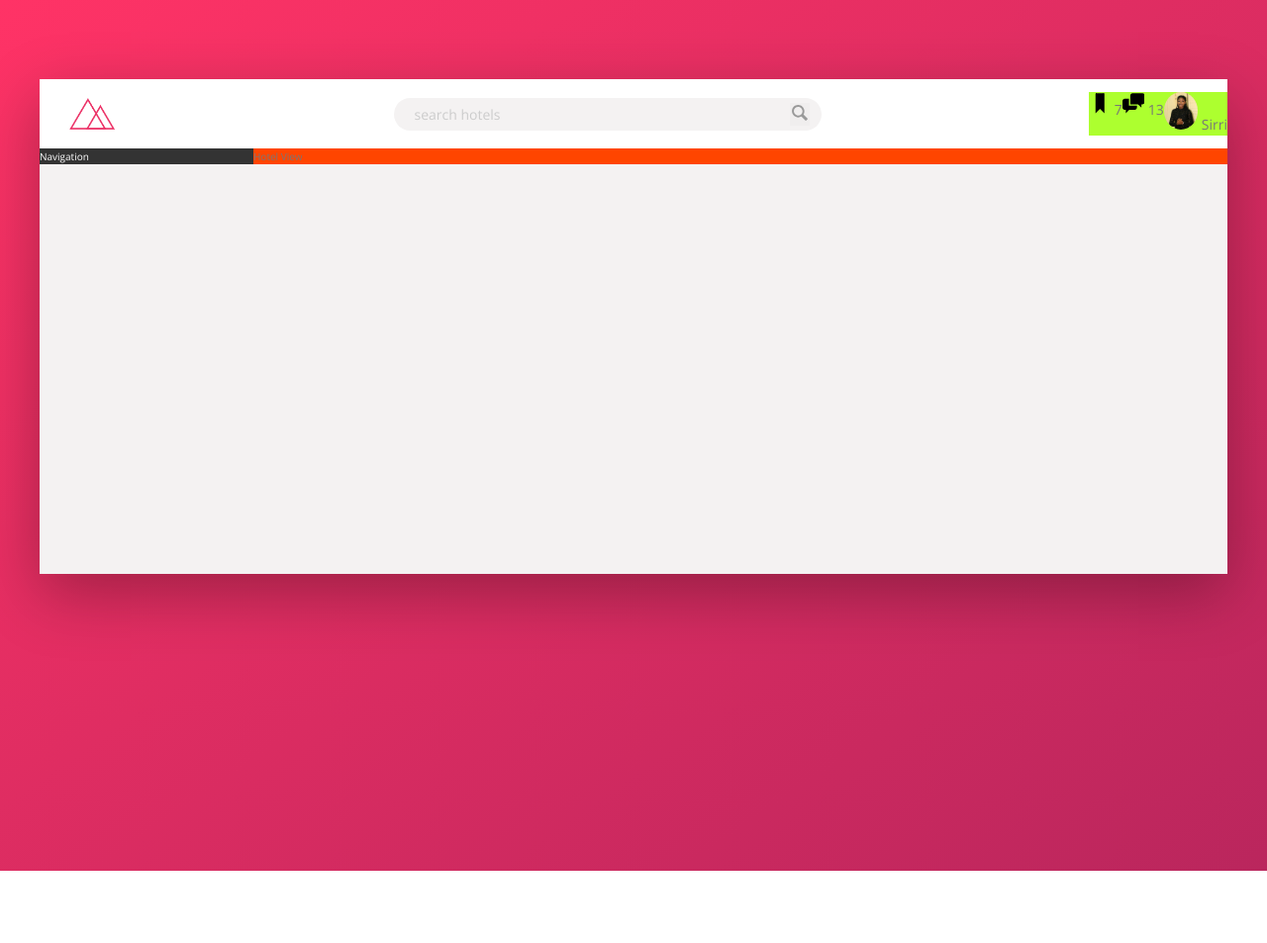
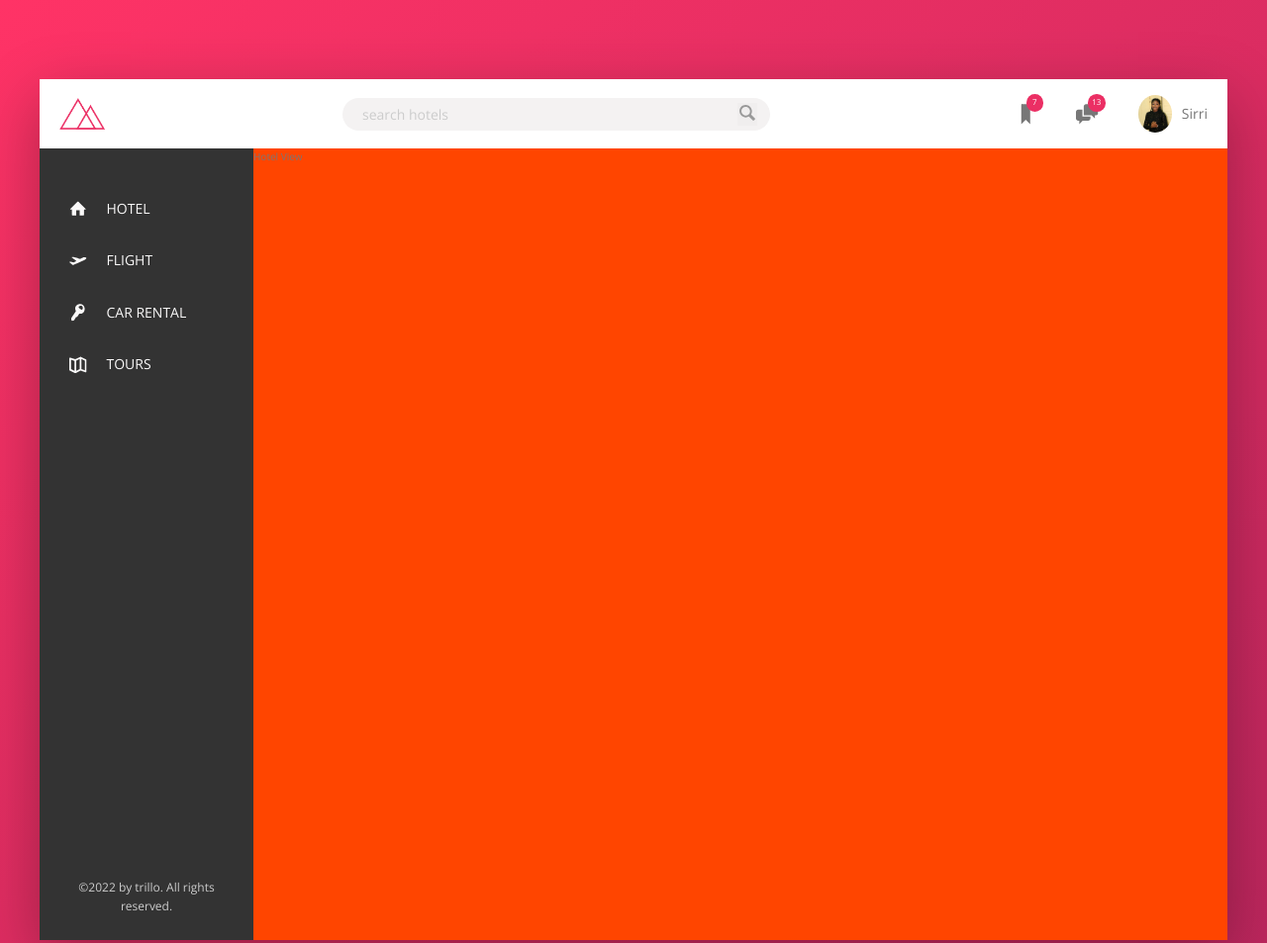
Before and after one commit to SirriCelles/css-trillor-app, a website: page index.html in a window 1280 px wide. Shown: the top 953 px of the page at 99% size. Before the commit the page ends 880 px from the top, so only its background shows below. Drawn offline with nearby package versions, Linux system fonts and the light colour scheme.

Commit message:
adding navigation styles

```diff
--- a/index.html
+++ b/index.html
@@ -44,10 +44,52 @@
                     </div>
                 </nav>
             </header>
+
             <div class="content">
                 <nav class="sidebar">
-                    Navigation
+                    <ul class="side-nav">
+                        <li class="side-nave__item">
+                            <a href="#" class="side-nav__link">
+                                <svg class="side-nav__icon">
+                                    <use xlink:href="img/sprite.svg#icon-home"></use>
+                                </svg>
+                                <span>Hotel</span>
+                            </a>
+                        </li>
+
+                        <li class="side-nave__item">
+                            <a href="#" class="side-nav__link">
+                                <svg class="side-nav__icon">
+                                    <use xlink:href="img/sprite.svg#icon-aircraft-take-off"></use>
+                                </svg>
+                                <span>Flight</span>
+                            </a>
+                        </li>
+
+                        <li class="side-nave__item">
+                            <a href="#" class="side-nav__link">
+                                <svg class="side-nav__icon">
+                                    <use xlink:href="img/sprite.svg#icon-key"></use>
+                                </svg>
+                                <span>Car rental</span>
+                            </a>
+                        </li>
+
+                        <li class="side-nave__item">
+                            <a href="#" class="side-nav__link">
+                                <svg class="side-nav__icon">
+                                    <use xlink:href="img/sprite.svg#icon-map"></use>
+                                </svg>
+                                <span>Tours</span>
+                            </a>
+                        </li>
+                    </ul>
+
+                    <div class="legal">
+                        &copy;2022 by trillo. All rights reserved.
+                    </div>
                 </nav>
+
 
                 <main class="hotel-view">
                     Hotel View
--- a/sass/_layout.scss
+++ b/sass/_layout.scss
@@ -29,9 +29,16 @@
     color: #fff;
 
     flex: 0 0 18%;
+
+    display: flex;
+    flex-direction: column;
+    justify-content: space-between;
 }
 
 .hotel-view {
     background-color: orangered;
+    height: 80rem;
+
     flex: 1;
+
 }
--- a/sass/components.scss
+++ b/sass/components.scss
@@ -3,7 +3,7 @@
 
 .logo {
     height: 3.25rem;
-    margin-left: 3rem;
+    margin-left: 2rem;
 }
 
 
@@ -35,12 +35,14 @@
             background-color: var(--color-grey-light-3);
         }
 
+        // to stlye placeholder only available for webkit support browsers
         &::-webkit-input-placeholder {
             font-weight: 100;
             color: var(--color-grey-light-4);
         }
     }
 
+    // select the adjacen element of input
     &__input:focus + &__button {
         background-color: var(--color-grey-light-3);
     }
@@ -69,29 +71,104 @@
 /////////////////////
 // USER NAVIGATION
 .user-nav {
-    background-color: greenyellow;
+    align-self: stretch;
 
     display: flex;
+    align-items: center;
+
+    // This selects all the direct children of the user nav
+    & > * {
+        padding: 0 2rem;
+        cursor: pointer;
+        height: 100%;
+        display: flex;
+        align-items: center;
+    }
+
+    & > *:hover {
+        border: none;
+        background-color: var(--color-grey-light-2);
+    }
     &__icon-box {
-
+        position: relative;
     }
 
     &__icon {
         height: 2.25rem;
         width: 2.25rem;
+        fill: var(--color-grey-dark-2); // this sets the color of an svg icon
     }
 
     &__notification {
+        font-size: .8rem;
+        height: 1.75rem;
+        width: 1.75rem;
+        border-radius: 50%;
+        background-color: var(--color-primary);
+        color: #fff;
+        position: absolute;
+        top: 1.5rem;
+        right: 1.3rem;
 
+        display: flex;
+        justify-content: center;
+        align-items: center;
     }
 
     &__user-photo {
         height: 3.75rem;
         border-radius: 50%;
+        margin-right: 1rem;
     }
 
-    &__user-name {
+}
+
+//////////////////////////////////@at-root
+// SIDE NAVIGATION
+.side-nav {
+    list-style: none;
+    font-size: 1.4rem;
+    margin-top: 3.5rem;
+    &__item {
 
     }
 
+    &__item::before {
+        content: "";
+        position: absolute;
+        top: 0;
+        left: 0;
+        height: 100%;
+    }
+
+    &__link:link,
+    &__link:visited  {
+        color: var(--color-grey-light-1);
+        text-decoration: none;
+        text-transform: uppercase;
+        display: block;
+        padding: 1.5rem 3rem;
+
+        display: flex;
+        align-items: center;
+    }
+
+    &__link:hover {
+        color: orangered;
+    }
+
+    &__icon{
+        height: 1.75rem;
+        width: 1.75rem;
+        margin-right: 2rem;
+        fill: currentColor;  //inherits color of the parent element
+    }
 }
+
+///////////////////////////////
+.legal {
+    font-size: 1.2rem;
+    color: var(--color-grey-light-4);
+    text-align: center;
+    padding: 2.5rem;
+}
```
Also changed, not shown: css/style.css.
